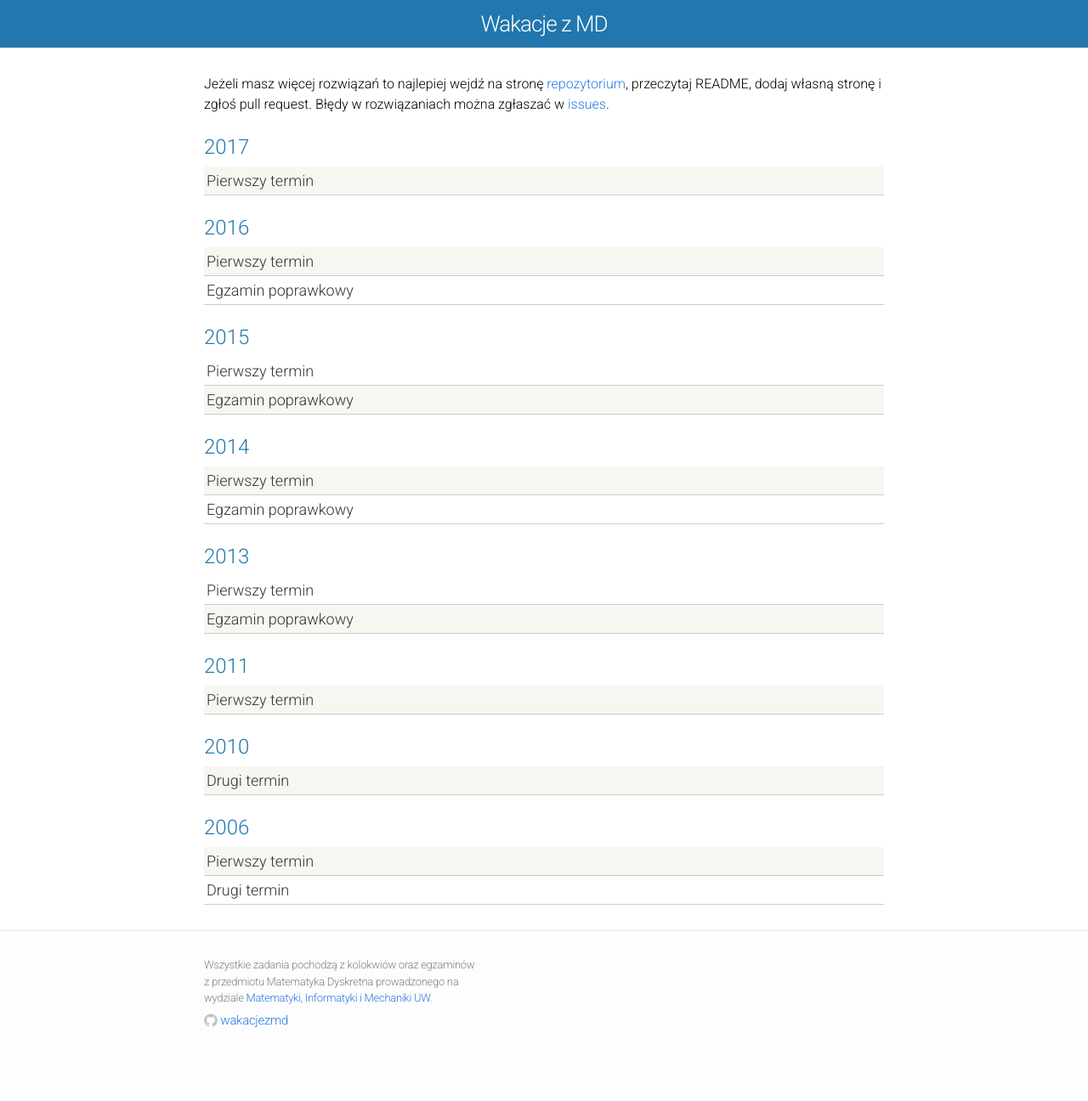
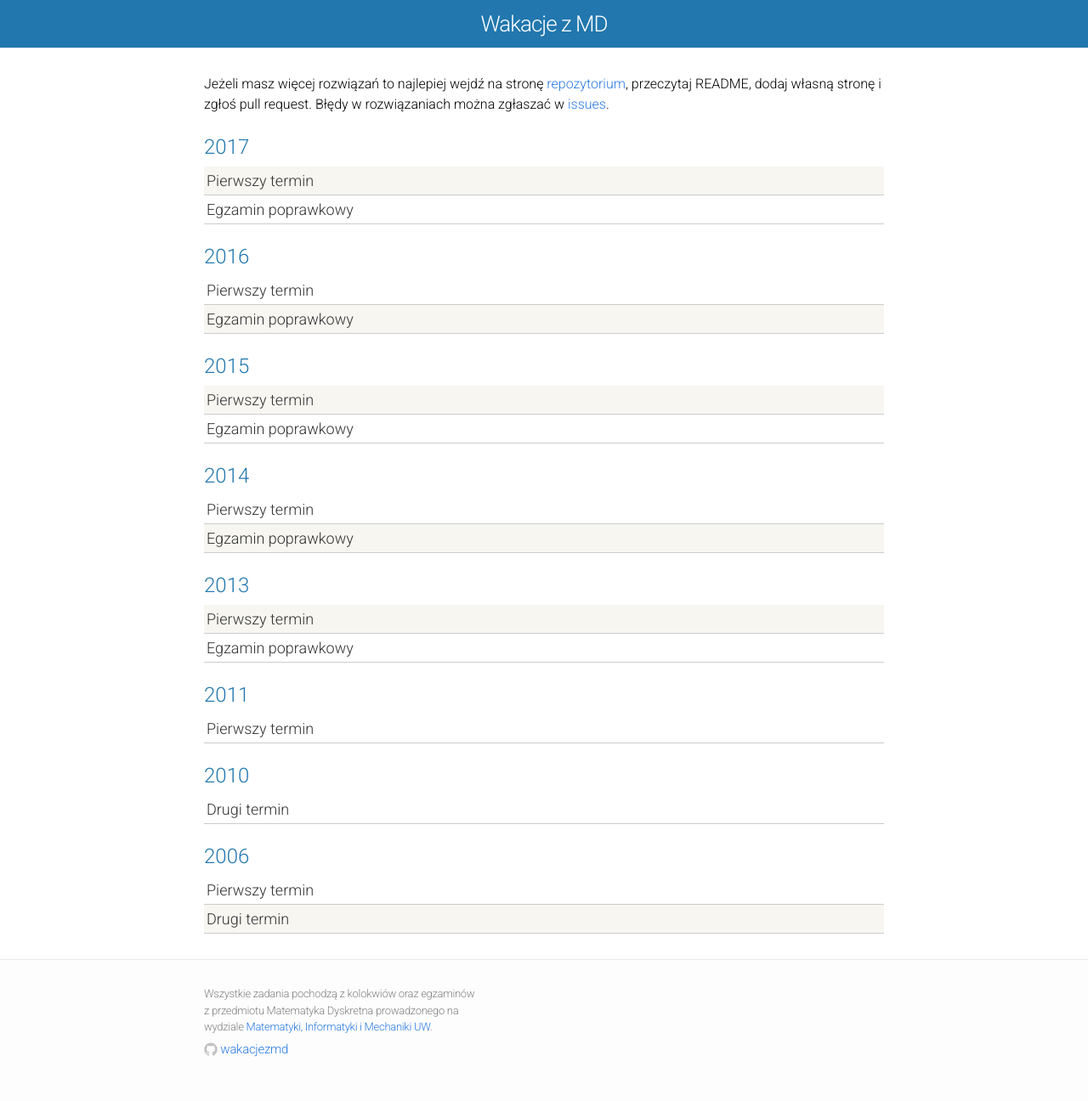
Before and after one commit to wakacjezmd/wakacjezmd.github.io, a Jekyll site: the page built from index.html, in a window 1280 px wide. Shown: the whole page at 85% size. Built offline with Jekyll 4.4.1, drawn with Linux system fonts in a browser that asks for light colours; nearby versions of some CDN libraries; before the commit the page ends 1262 px from its top, so only the background shows below that.

Commit message:
Dodany 2017/2 do index.html

```diff
--- a/index.html
+++ b/index.html
@@ -18,6 +18,11 @@ layout: default
       </a>
     </div>
 
+	<div class="materials-item">
+      <a href="2017/egzamin/2">
+        Egzamin poprawkowy
+      </a>
+    </div>
 
     <div class="module-header">2016</div>
 
```
